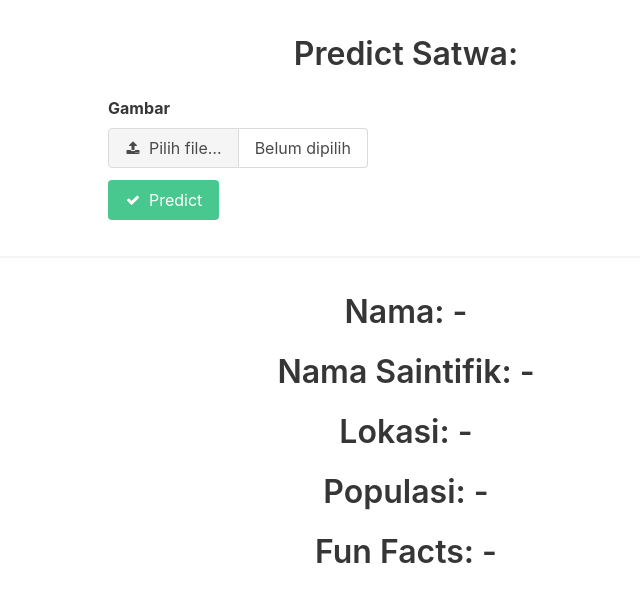
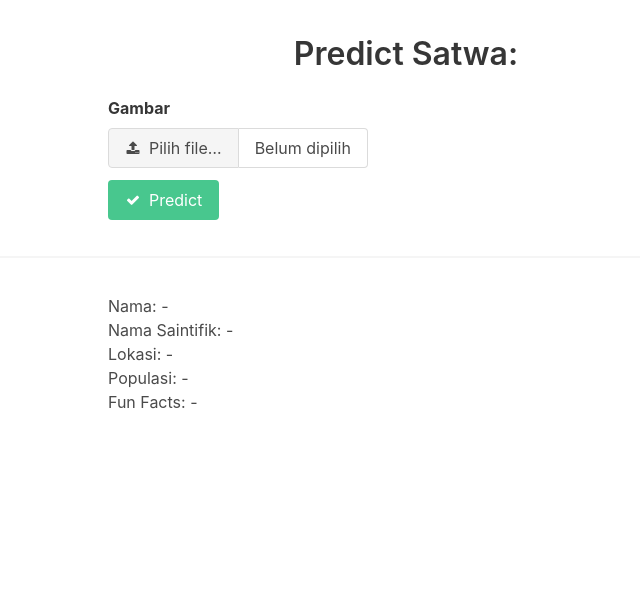
Before and after one commit to C22-PS088/frontend, a React (Create React App) app: page /predict in a window 1280 px wide. Shown: the top 602 px of the page, without its empty margins (234-874 px from the left). Built offline with nearby package versions, Linux system fonts and the light colour scheme; no server answers.

Commit message:
Fixed frontend predict funcionality

```diff
--- a/src/components/Predict.js
+++ b/src/components/Predict.js
@@ -74,11 +74,11 @@ const Predict = () => {
       <hr />
       <div className="columns mt-5 is-centered">
         <div className="column is-half">
-          <h2 className="title has-text-centered">Nama: {nama}</h2>
-          <h2 className="title has-text-centered">Nama Saintifik: {nama_saintifik}</h2>
-          <h2 className="title has-text-centered">Lokasi: {lokasi}</h2>
-          <h2 className="title has-text-centered">Populasi: {populasi}</h2>
-          <h2 className="title has-text-centered">Fun Facts: {funfact}</h2>
+          <p>Nama: {nama}</p>
+          <p>Nama Saintifik: {nama_saintifik}</p>
+          <p>Lokasi: {lokasi}</p>
+          <p>Populasi: {populasi}</p>
+          <p>Fun Facts: {funfact}</p>
         </div>
       </div>
     </div>
```
